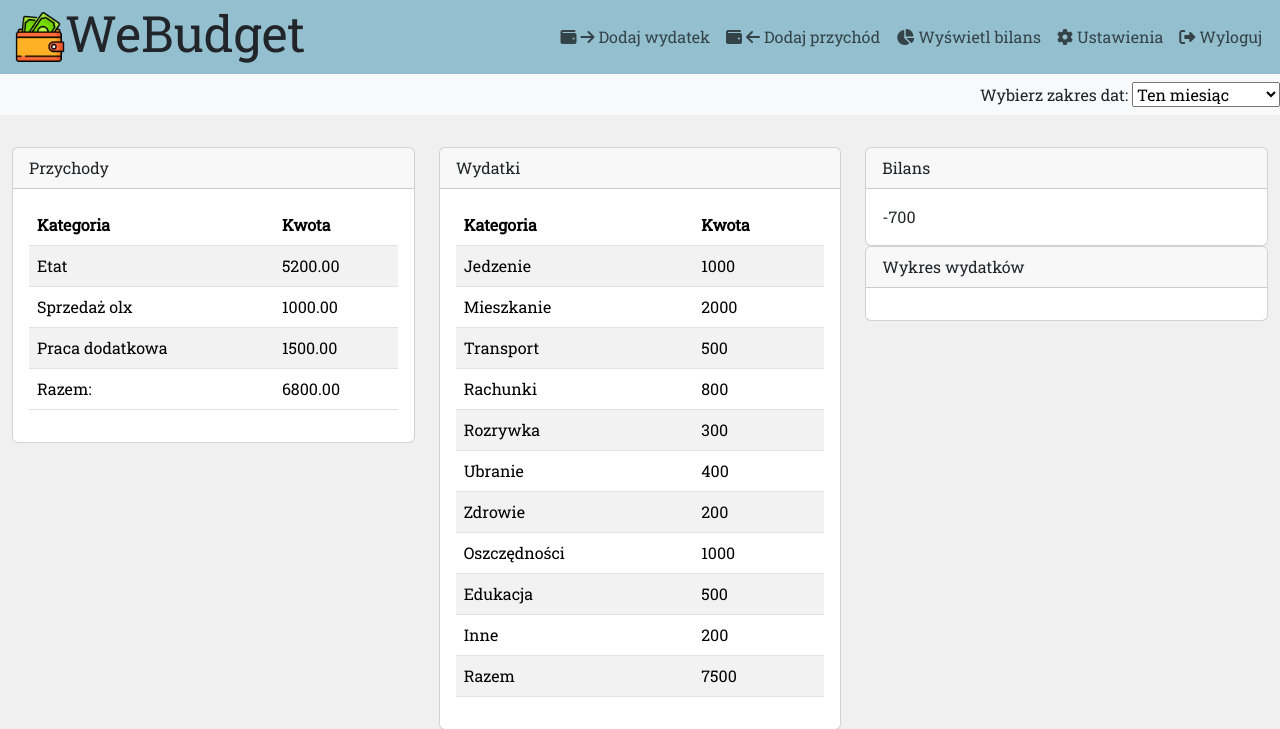
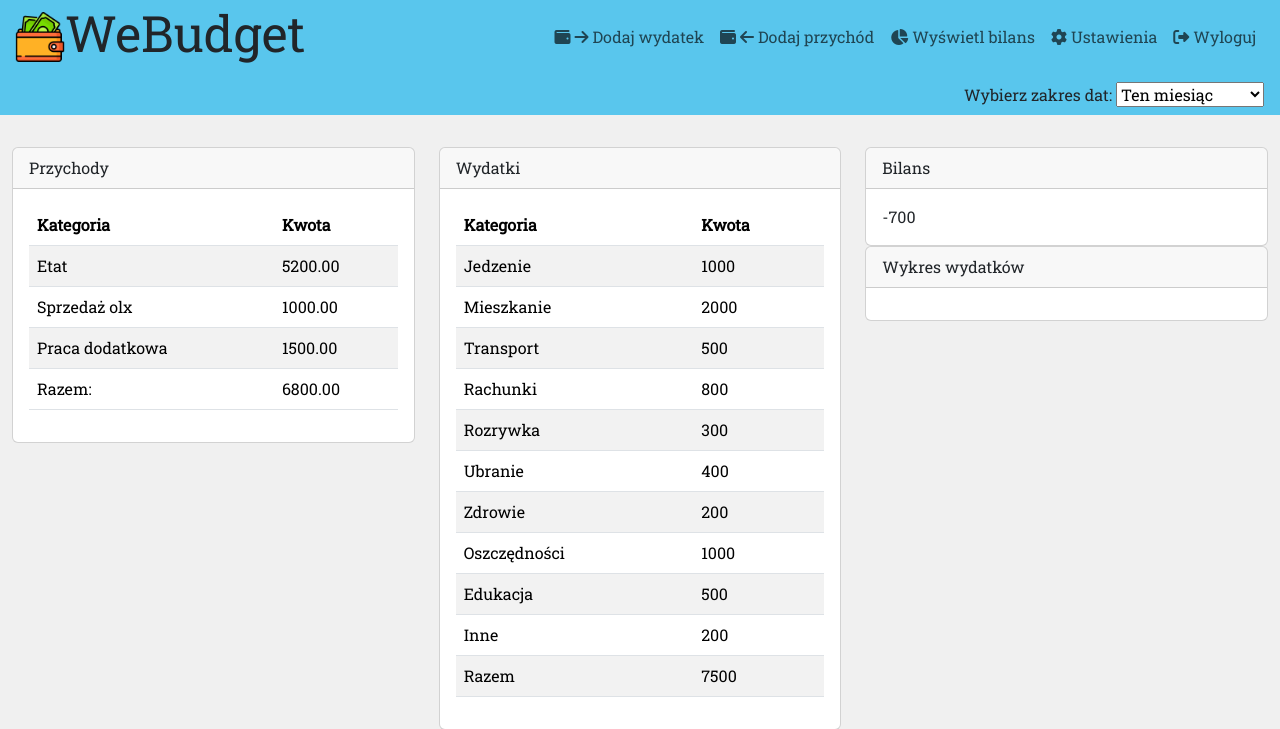
Before and after one commit to p-litwin/CashFlowWebApp, a PHP site: page /balance.html in a window 1280 px wide. Shown: the top 729 px of the page. Run offline with PHP 8.4, Linux system fonts and the light colour scheme; some libraries are stand-ins or nearby versions.

Commit message:
Main color of the app changed to #59c6ed

```diff
--- a/balance.html
+++ b/balance.html
@@ -68,7 +68,7 @@
         </nav>
     </section>
     <section id="date-selector">
-        <nav class="navbar navbar-light bg-light justify-content-end">
+        <nav class="navbar navbar-light justify-content-end">
             <form class="form-inline">
                 <label for="date-selector">Wybierz zakres dat:</label>
                 <select class="form-inline" id="date-selector" name="date_selector">
--- a/styles.css
+++ b/styles.css
@@ -5,7 +5,7 @@ body {
 }
 
 .kolumna-lewa {
-    background-color:#93BFCF;
+    background-color:#59c6ed;
     text-align: center;
 }
 
@@ -92,7 +92,7 @@ input {
 }
 
 .navbar {
-    background-color:#93BFCF;
+    background-color:#59c6ed;
 }
 
 .add-expense-income-card {
@@ -108,8 +108,8 @@ input {
     padding-top:2rem;
 }
 
-.navbar-nav {
-    padding-right: 10px;
+.navbar {
+    padding-right: 1rem;
 }
 
 .navbar-toggler {
```
